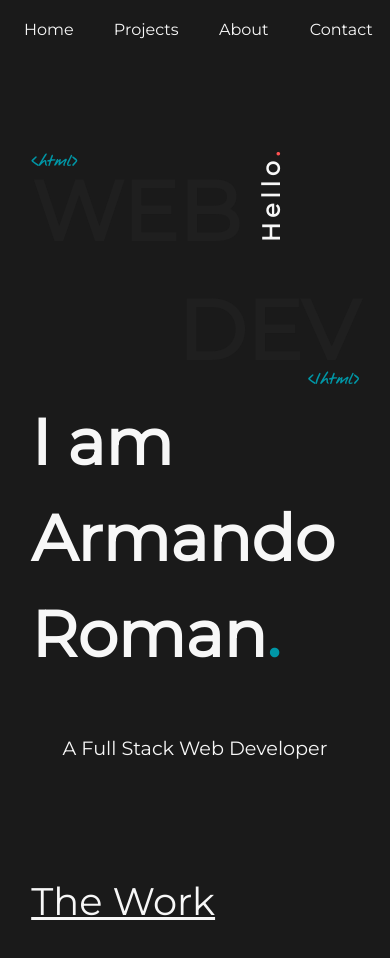
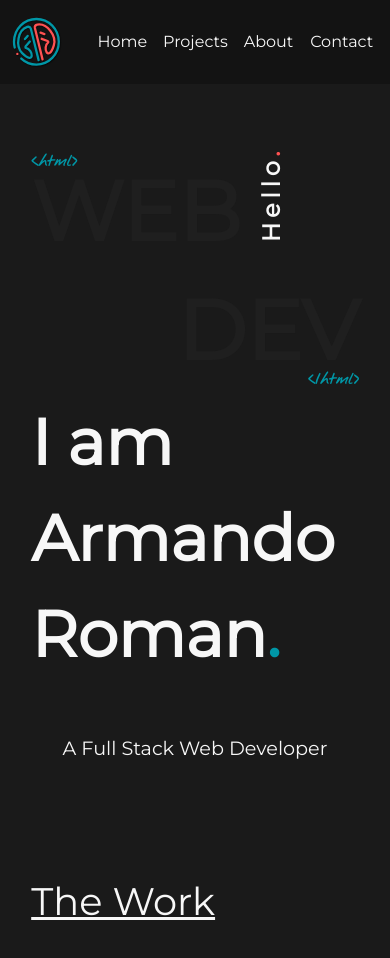
Before and after one commit to armandoroman1016/armando_roman_portfolio, a React (Create React App) app in the folder armando_roman_portfolio/: page / in a window 390 px wide. Shown: the top 958 px of the page. Built offline with nearby package versions, Linux system fonts and the light colour scheme; a web font is replaced by a local one.

Commit message:
logo added to navbar, mobile view needs hamburger menu

```diff
--- a/armando_roman_portfolio/src/components/MobileNav.js
+++ b/armando_roman_portfolio/src/components/MobileNav.js
@@ -1,31 +1,47 @@
 import React, { useState, useEffect, useRef } from "react";
 import { Link, animateScroll } from "react-scroll";
+import logo from '../assests/images/logo.svg'
 
 const MobileNav = () => {
 
   const [ scrolled, setScrolled ] = useState(false)
 
-  const [ lastScroll, setLastScroll ] = useState(Date.now())
+  const [ lastScroll, setLastScroll ] = useState(null)
+
+  const [ top, setTop ] = useState(true)
 
   const handleScroll  = () => {
 
     const time = Date.now()
 
-    const timePassed = time - lastScroll
-    // console.log(timePassed)
+    let timePassed
+
+    if(lastScroll){
+       timePassed = time - lastScroll
+
+    }else{
+        timePassed = time
+    }
+
       // if the user hasn't scrolled within 5 seconds update the last scroll time
 
       //boolean on whether user is at top position
       const onTop = window.scrollY < 100;
+      // if user is on top
 
-    // if user is on top
-    if(timePassed > 3000){
+      if(onTop){
+        setTop(true)
+      }else if( !onTop ){
+        setTop(false)
+      }
+
+      if(timePassed >= 2000){
         setLastScroll(time)
         setScrolled(true)
-    }else if(timePassed <= 3000 || onTop){
+
+      }else if(timePassed < 2000){
         setScrolled(true)
-    }else{
-      return
+
       }
 
   }
@@ -42,20 +58,23 @@ const MobileNav = () => {
 
   useEffect(() => {
 
+     if(lastScroll){
        // checking after 5 seconds after the last update to nav bar
        setTimeout(() => {
          // if 5 seconds have passed set scrolled to false
-      if(Date.now() - lastScroll > 3000){
+         if(Date.now() - lastScroll > 2000){
            setScrolled(false)
          }else{
            setScrolled(true)
          }
-    }, 6000)
+        }, 2000)
+      }
 
   },[lastScroll])
 
   return (
-    <div className={scrolled ? 'nav-bar scrolled' : `nav-bar`}>
+    <div className={!scrolled || top ? 'nav-bar scrolled' : `nav-bar`}>
+    <img src = {logo} />
       <ul className="nav-links">
         <li className="nav-item">
           <Link
--- a/armando_roman_portfolio/src/styles/nav.scss
+++ b/armando_roman_portfolio/src/styles/nav.scss
@@ -13,13 +13,14 @@
     justify-content: space-around;
 
     @include xl-tablet {
+        flex-direction: row;
         height: 7vh;
         width: 100vw;
         left: 0;
         right: 0;
         margin-bottom: 40px;
         background: $background-color;
-        transition: .33s;
+        transition: .4s;
     }
 
     @include mobile {
@@ -34,8 +35,13 @@
         height: 13%;
 
         @include xl-tablet{
-            display: none;
+            height: 70%;
         }
+
+        @include mobile{
+            height: 60%;
+        }
+
     }
 
     .nav-links {
@@ -50,9 +56,9 @@
 
         @include xl-tablet {
             height: 100%;
-            width: 100%;
+            width: 70%;
             flex-direction: row;
-            font-size:1.2rem
+            // border: 2px solid red;
         }
 
         :hover {
@@ -60,7 +66,7 @@
         }
 
         @include mobile {
-            width: 100%;
+            width: 75%;
             height: 100%;
             flex-direction: row;
             font-size: 1rem;
```
Lines whose indentation alone changed are shown as unchanged.
